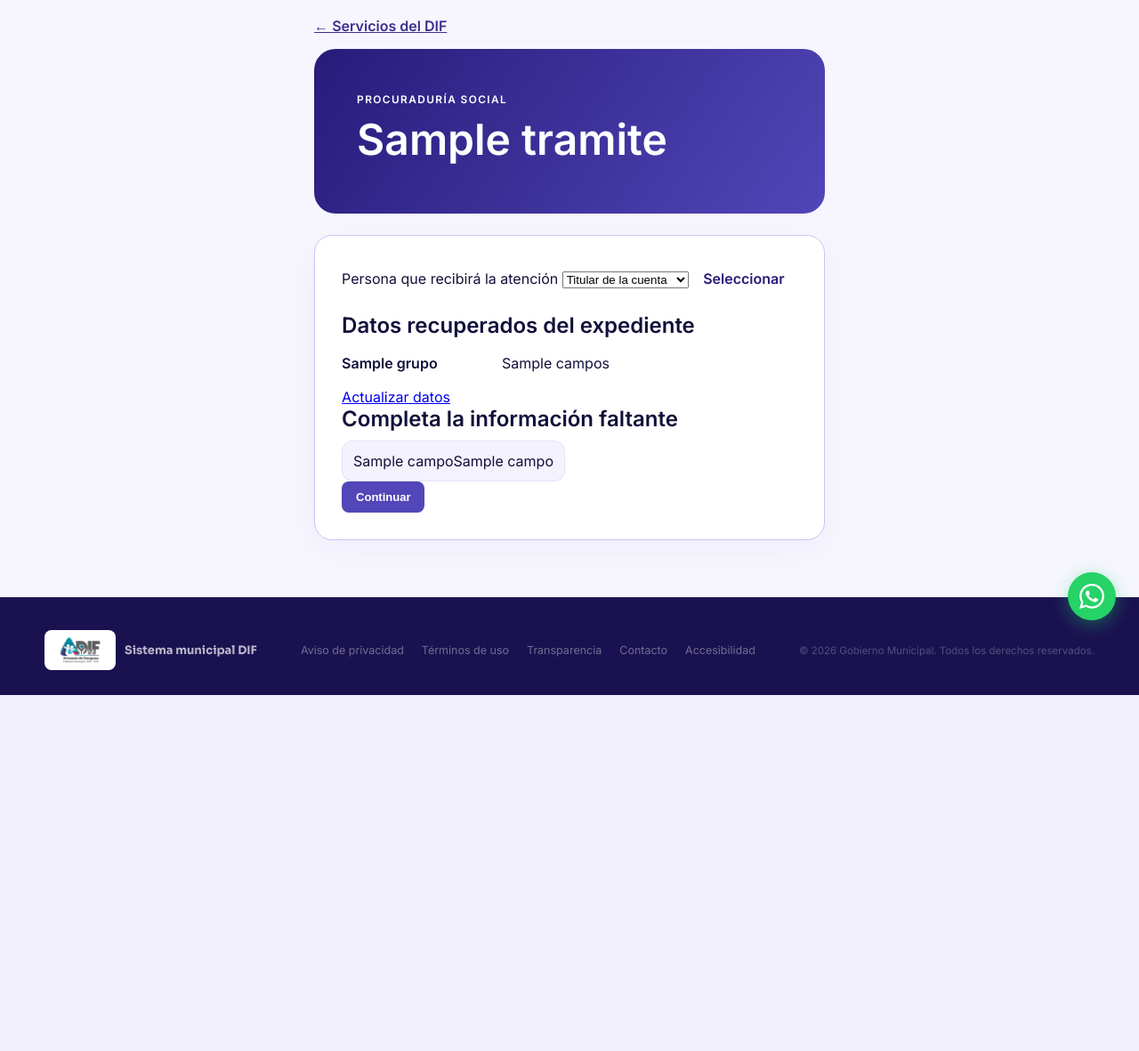
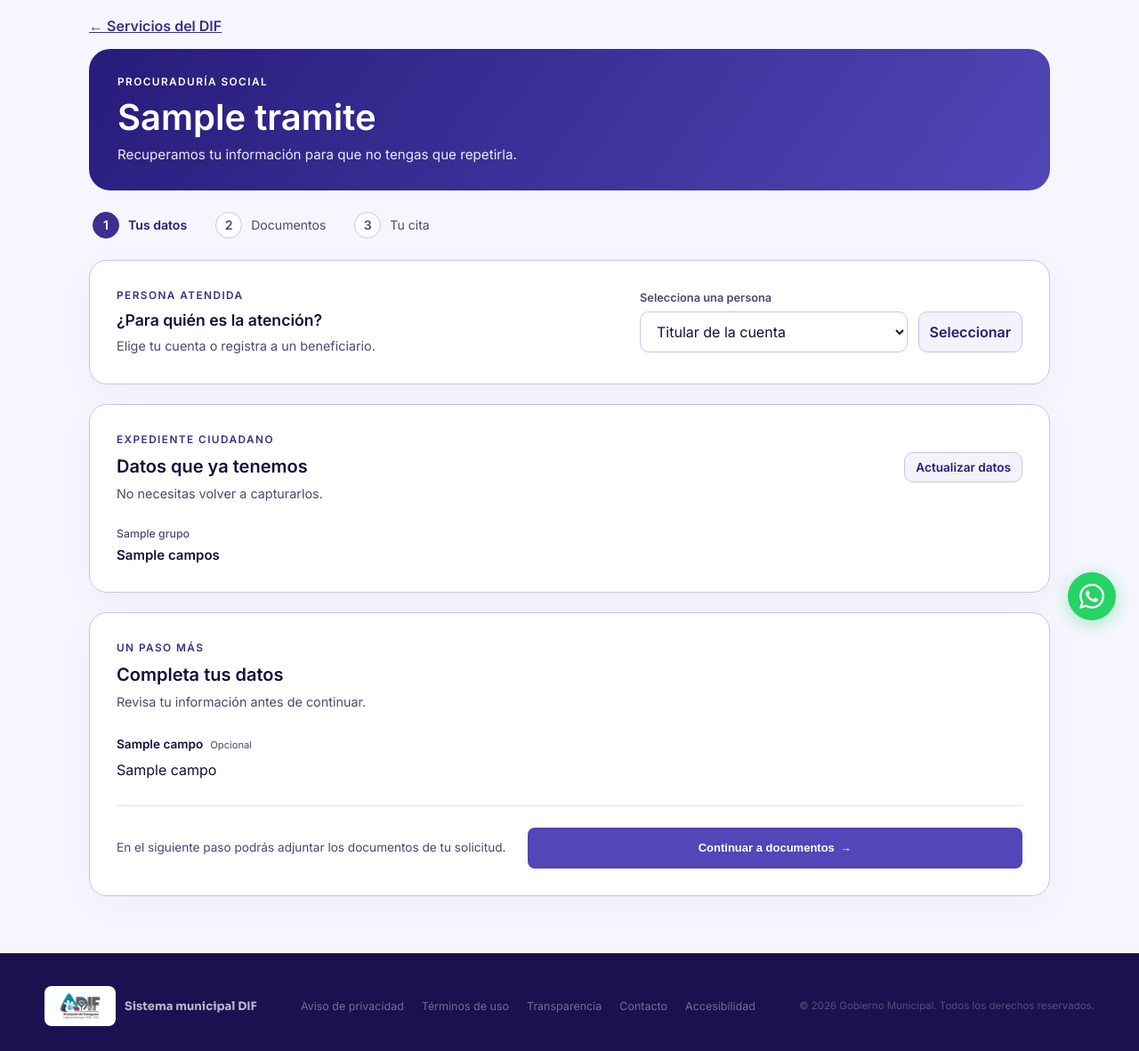
Before and after one commit to AtizapanProyectos/Ventanilla, a Django app: template ciudadanos/templates/ventanilla/social_inicio.html in a window 1280 px wide. Shown: the part 77-1258 px from the top of the page at 89% size. Before the commit the page ends 858 px from the top, so only its background shows below. Run offline with Django 5.2, Linux system fonts and the light colour scheme; the template is opened without the code that fills it: most values are stand-ins (such as "Sample title", 1, 10 or a date in 2020).

Commit message:
Mejora formularios de Procuraduría y habilita agenda directa de psicología

```diff
--- a/ciudadanos/social_forms.py
+++ b/ciudadanos/social_forms.py
@@ -66,6 +66,8 @@ class IdentificacionForm(forms.Form):
         if psicologia:
             self.fields.pop('modalidad')
             self.fields.pop('referencia')
+        else:
+            self.fields['referencia'].required = True
 
     def clean_fecha_nacimiento(self):
         valor = self.cleaned_data['fecha_nacimiento']
--- a/ciudadanos/templates/ventanilla/social_inicio.html
+++ b/ciudadanos/templates/ventanilla/social_inicio.html
@@ -2,39 +2,45 @@
 {% load static %}
 {% block content %}
 <link rel="stylesheet" href="{% static 'css/citas.css' %}">
-<main class="dif-shell">
+<link rel="stylesheet" href="{% static 'css/procuraduria.css' %}">
+<main class="dif-shell social-start">
   <a class="dif-back" href="{% url 'inicio' %}">← Servicios del DIF</a>
-  <header class="dif-hero"><p class="dif-kicker">Procuraduría Social</p><h1>{{ tramite.nombre }}</h1></header>
-  <section class="dif-card">
-    <form method="get">
-      <label for="persona">Persona que recibirá la atención</label>
+  <header class="dif-hero"><p class="dif-kicker">Procuraduría Social</p><h1>{{ tramite.nombre }}</h1><p>Recuperamos tu información para que no tengas que repetirla.</p></header>
+  <ol class="social-progress" aria-label="Etapas del trámite"><li aria-current="step"><span>1</span>Tus datos</li>{% if tramite.servicio_procuraduria != 'psicologia' %}<li><span>2</span>Documentos</li>{% endif %}<li><span>{% if tramite.servicio_procuraduria == 'psicologia' %}2{% else %}3{% endif %}</span>Tu cita</li></ol>
+  <section class="dif-card social-persona">
+    <div><p class="dif-kicker">Persona atendida</p><h2>¿Para quién es la atención?</h2><p>Elige tu cuenta o registra a un beneficiario.</p></div>
+    <form method="get" class="social-selector">
+      <div><label for="persona">Selecciona una persona</label>
       <select id="persona" name="persona">
         <option value="titular"{% if seleccion == 'titular' %} selected{% endif %}>Titular de la cuenta</option>
         {% for p in personas %}{% if p.clave != 'titular' %}
           <option value="{{ p.pk }}"{% if seleccion == p.pk|stringformat:'s' %} selected{% endif %}>{{ p.nombre }}</option>
         {% endif %}{% endfor %}
         <option value="nueva"{% if seleccion == 'nueva' %} selected{% endif %}>Agregar beneficiario</option>
-      </select>
+      </select></div>
       <button class="dif-secondary">Seleccionar</button>
     </form>
-    <form method="post" class="dif-form">
+  </section>
+    <form method="post" class="social-registration">
       {% csrf_token %}<input type="hidden" name="persona" value="{{ seleccion }}">
       {% if grupos %}
-        <h2>Datos recuperados del expediente</h2>
-        <dl class="social-datos">{% for titulo, valor in grupos %}<dt>{{ titulo }}</dt><dd>{{ valor }}</dd>{% endfor %}</dl>
-        <a href="?persona={{ seleccion }}&editar=1">Actualizar datos</a>
+        <section class="dif-card social-recovered">
+          <header class="social-section-head"><div><p class="dif-kicker">Expediente ciudadano</p><h2>Datos que ya tenemos</h2><p>No necesitas volver a capturarlos.</p></div><a class="dif-secondary" href="?persona={{ seleccion }}&editar=1">Actualizar datos</a></header>
+          <dl class="social-data-grid">{% for titulo, valor in grupos %}<div><dt>{{ titulo }}</dt><dd>{{ valor }}</dd></div>{% endfor %}</dl>
+        </section>
       {% endif %}
-      <h2>{% if grupos %}Completa la información faltante{% else %}Datos de la persona atendida{% endif %}</h2>
+      <section class="dif-card social-complete">
+      <header class="social-section-head"><div><p class="dif-kicker">{% if grupos %}Un paso más{% else %}Información personal{% endif %}</p><h2>{% if grupos %}Completa tus datos{% else %}Datos de la persona atendida{% endif %}</h2><p>Revisa tu información antes de continuar.</p></div></header>
       <div class="dif-fields">
         {% for campo in formulario %}
           {% if campo.is_hidden %}{{ campo }}{% else %}
-            <div class="dif-field{% if campo.errors %} dif-field-error{% endif %}">{{ campo.label_tag }}{{ campo }}{{ campo.errors }}</div>
+            <div class="dif-field{% if campo.errors %} dif-field-error{% endif %}"><label for="{{ campo.id_for_label }}">{{ campo.label }}{% if not campo.field.required %}<span class="social-optional">Opcional</span>{% endif %}</label>{{ campo }}{{ campo.errors }}</div>
           {% endif %}
         {% endfor %}
       </div>
       {{ formulario.non_field_errors }}
-      <p><button class="btn-solid">Continuar</button></p>
+      <div class="social-form-footer"><p>{% if tramite.servicio_procuraduria == 'psicologia' %}Elige tu horario en el siguiente paso. No necesitas subir documentos.{% else %}En el siguiente paso podrás adjuntar los documentos de tu solicitud.{% endif %}</p><button class="btn-solid">{% if tramite.servicio_procuraduria == 'psicologia' %}Elegir mi cita{% else %}Continuar a documentos{% endif %} <span aria-hidden="true">→</span></button></div>
+      </section>
     </form>
-  </section>
 </main>
 {% endblock %}
--- /dev/null
+++ b/static/css/procuraduria.css
@@ -0,0 +1,44 @@
+.social-start .dif-hero,.social-agenda .dif-hero{padding:28px 32px}
+.social-start .dif-hero h1,.social-agenda .dif-hero h1{font-size:clamp(1.8rem,3.5vw,2.5rem)}
+.social-start .dif-hero>p:last-child{max-width:670px;margin-bottom:0;opacity:.9;font-size:.95rem}
+.social-progress{display:flex;gap:32px;list-style:none;margin:0 0 24px;padding:0 4px;font-size:.88rem;color:var(--text2)}
+.social-progress li{display:flex;align-items:center;gap:10px}
+.social-progress span{display:grid;place-items:center;width:30px;height:30px;border:1px solid var(--p200);border-radius:50%;background:#fff;font-weight:700}
+.social-progress [aria-current]{color:var(--p800);font-weight:700}
+.social-progress [aria-current] span{background:var(--p700);border-color:var(--p700);color:#fff}
+.social-persona{display:flex;align-items:center;justify-content:space-between;gap:28px;margin-bottom:22px}
+.social-persona h2{font-size:1.1rem;margin:8px 0}
+.social-persona p:last-child,.social-section-head p:last-child{color:var(--text2);font-size:.9rem;margin:6px 0 0}
+.social-selector{display:flex;align-items:flex-end;gap:12px;min-width:0;flex:0 1 430px}
+.social-selector>div{flex:1;min-width:0}
+.social-selector label{display:block;font-size:.8rem;font-weight:650;margin-bottom:8px;color:var(--text2)}
+.social-selector select{display:block;width:100%;min-height:46px;padding:10px 32px 10px 14px;border:1px solid var(--p200);border-radius:10px;font:inherit;color:var(--text);background:#fff}
+.social-selector button{min-height:46px}
+.social-selector .dif-secondary,.social-section-head .dif-secondary{border:1px solid var(--p200);background:var(--p50)}
+.social-registration{display:grid;gap:22px}
+.social-section-head{display:flex;justify-content:space-between;align-items:center;gap:20px;margin-bottom:26px}
+.social-section-head h2{font-size:1.25rem;line-height:1.35;margin:8px 0 0}
+.social-section-head>a{flex-shrink:0;text-decoration:none;font-size:.85rem}
+.social-data-grid{display:grid;grid-template-columns:repeat(3,minmax(0,1fr));gap:24px 30px;margin:0}
+.social-data-grid>div{min-width:0}
+.social-data-grid dt{font-size:.77rem;color:var(--text2);margin-bottom:6px;font-weight:500}
+.social-data-grid dd{margin:0;font-weight:600;font-size:.94rem;line-height:1.45;overflow-wrap:anywhere}
+.social-start .dif-fields{gap:24px}
+.social-start .dif-field{background:transparent;border:0;border-radius:0;padding:0}
+.social-start .dif-field label{font-size:.85rem;font-weight:650;margin-bottom:9px;line-height:1.4}
+.social-start .dif-field :is(input,select,textarea){min-height:46px;padding:11px 13px;border-color:var(--p200);transition:border-color .15s,box-shadow .15s}
+.social-start .dif-field :is(input,select,textarea):focus{border-color:var(--p600);box-shadow:0 0 0 3px var(--p100);outline:none}
+.social-start .dif-field-error :is(input,select,textarea){border-color:#bb425e}
+.social-optional{display:inline-block;margin-left:8px;font-size:.7rem;font-weight:400;color:var(--text2)}
+.social-form-footer{display:flex;justify-content:space-between;align-items:center;gap:24px;border-top:1px solid var(--p100);margin-top:30px;padding-top:24px}
+.social-form-footer p{max-width:480px;font-size:.85rem;color:var(--text2);margin:0}
+.social-form-footer .btn-solid{min-height:46px;flex-shrink:0;padding:12px 22px}
+.social-empty{text-align:center;padding:36px 20px;color:var(--text2)}
+.social-empty h2{color:var(--text);font-size:1.2rem}
+.social-agenda .social-selector{max-width:620px;margin-bottom:16px}
+.social-agenda .dif-slot-grid{grid-template-columns:repeat(auto-fit,minmax(112px,1fr));gap:10px}
+.social-agenda .dif-slot{grid-template-columns:auto minmax(0,1fr);padding:12px;gap:4px 6px}
+.social-agenda .dif-slot small{grid-column:1/-1;font-size:.75rem}
+@media(max-width:760px){.social-persona{align-items:stretch;flex-direction:column;gap:20px}.social-selector{flex-basis:auto}.social-data-grid{grid-template-columns:repeat(2,minmax(0,1fr));gap:22px}.social-section-head{align-items:flex-start}.social-form-footer{flex-direction:column;align-items:stretch}.social-form-footer .btn-solid{width:100%}.social-start .dif-hero,.social-agenda .dif-hero{padding:24px}}
+@media(max-width:430px){.social-data-grid{grid-template-columns:1fr}.social-section-head{flex-direction:column;gap:14px}.social-progress{gap:20px;font-size:.8rem}.social-selector{flex-direction:column;align-items:stretch}.social-selector>div{width:100%}.social-selector button{width:100%}.social-start .dif-fields{gap:20px}}
+.social-start,.social-agenda{width:100%;box-sizing:border-box}
```
Also changed, not shown: ciudadanos/procuraduria.py (+10 -2 lines), ciudadanos/templates/ventanilla/social_agenda.html (+5 -4 lines), ciudadanos/tests.py (+31 -0 lines), docs/PROCURADURIA_SOCIAL.md (+2 -0 lines), ciudadanos/migrations/0017_horarios_psicologia.py (added).
